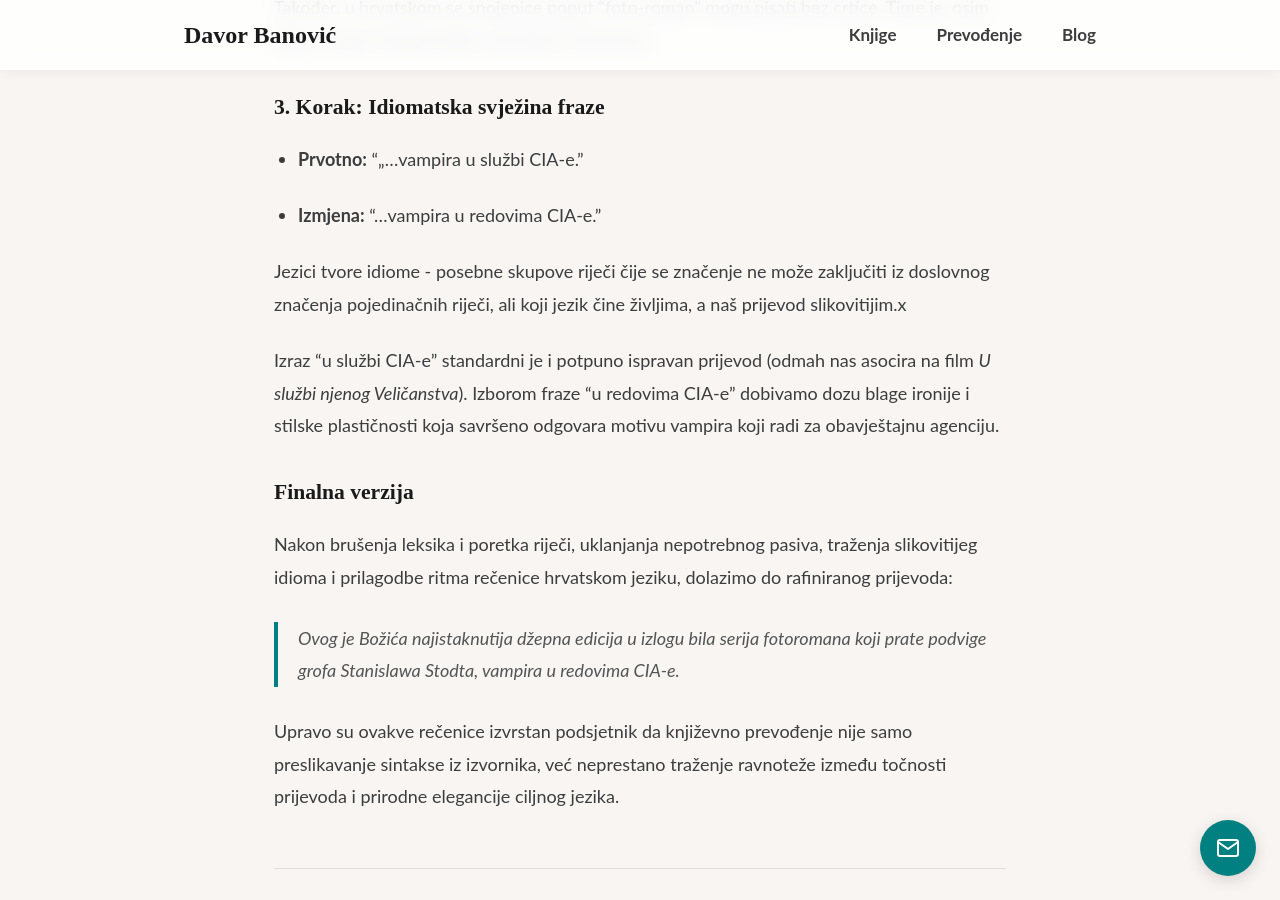
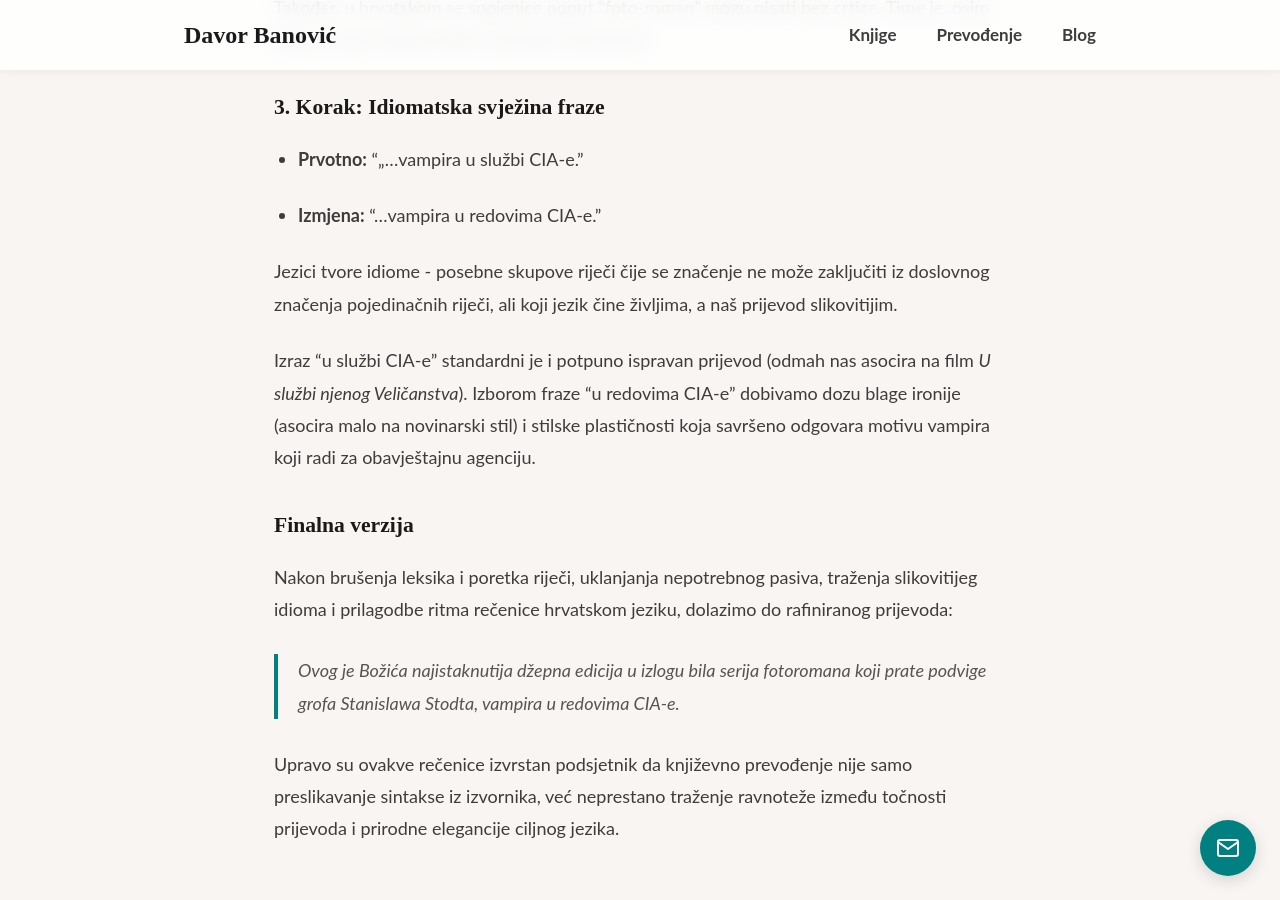
Before and after one commit to banovotz/banovotz.github.io, a Jekyll site: the page built from _posts/2026-08-11-kada-knjizevnii-prijevod-robuje-izvorniku.md, in a window 1280 px wide and 900 px high, scrolled down 2348 px. Built offline with Jekyll 4.4.1, drawn with Linux system fonts in a browser that asks for light colours.

Commit message:
Blog post update

```diff
--- a/_posts/2026-08-11-kada-knjizevnii-prijevod-robuje-izvorniku.md
+++ b/_posts/2026-08-11-kada-knjizevnii-prijevod-robuje-izvorniku.md
@@ -48,9 +48,9 @@ Također, u hrvatskom se spojenice poput "foto-roman” mogu pisati bez crtice.
 
 * **Izmjena:**  "...vampira u redovima CIA-e.”
 
-Jezici tvore idiome - posebne skupove riječi čije se značenje ne može zaključiti iz doslovnog značenja pojedinačnih riječi, ali koji jezik čine življima, a naš prijevod slikovitijim.x
+Jezici tvore idiome - posebne skupove riječi čije se značenje ne može zaključiti iz doslovnog značenja pojedinačnih riječi, ali koji jezik čine življima, a naš prijevod slikovitijim.
 
-Izraz "u službi CIA-e” standardni je i potpuno ispravan prijevod (odmah nas asocira na film *U službi njenog Veličanstva*).  Izborom fraze "u redovima CIA-e” dobivamo dozu blage ironije i stilske plastičnosti koja savršeno odgovara motivu vampira koji radi za obavještajnu agenciju.
+Izraz "u službi CIA-e” standardni je i potpuno ispravan prijevod (odmah nas asocira na film *U službi njenog Veličanstva*).  Izborom fraze "u redovima CIA-e” dobivamo dozu blage ironije (asocira malo na novinarski stil) i stilske plastičnosti koja savršeno odgovara motivu vampira koji radi za obavještajnu agenciju.
 
 ### Finalna verzija
 Nakon brušenja leksika i poretka riječi, uklanjanja nepotrebnog pasiva, traženja slikovitijeg idioma i prilagodbe ritma rečenice hrvatskom jeziku, dolazimo do rafiniranog prijevoda:
```
